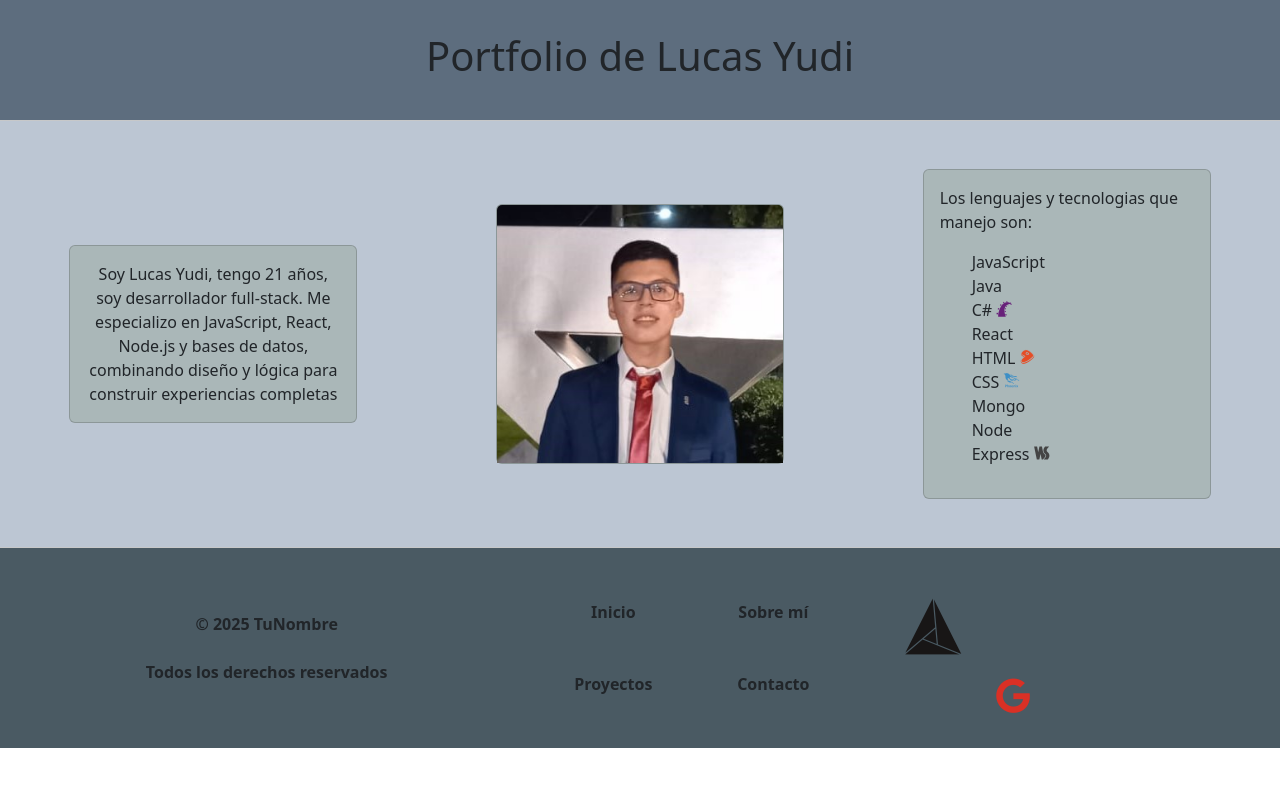
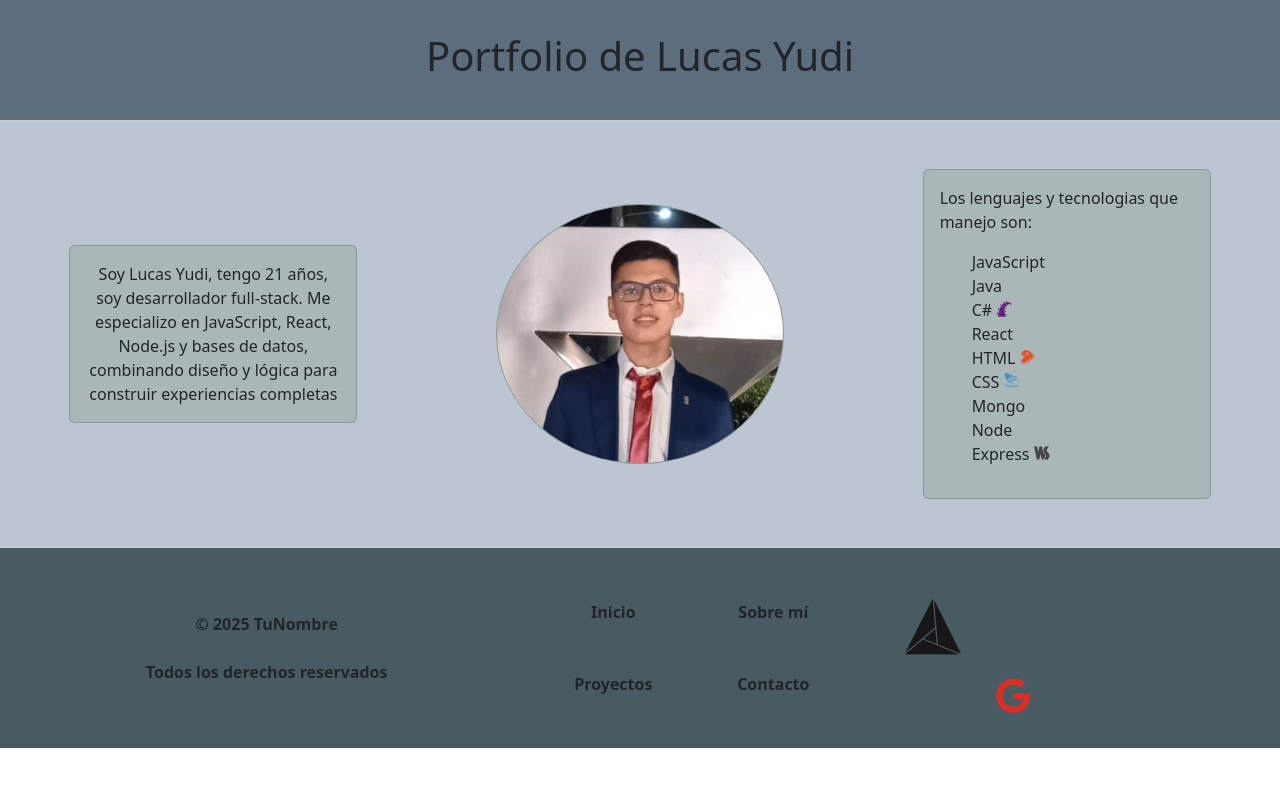
Before and after one commit to Yudi454/Portfolio-React, a React (Vite) app: page / in a window 1280 px wide. Shown: the top 786 px of the page. Built offline with nearby package versions, Linux system fonts and the light colour scheme.

Commit message:
Hice redonda la imagen

```diff
--- a/src/components/Main.jsx
+++ b/src/components/Main.jsx
@@ -7,7 +7,7 @@ export const Main = ({ datos }) => {
     <div className="Main">
       <Row className="align-items-center g-0" >
         {/* Primera Card */}
-        <Col lg={4} className="d-flex justify-content-center text-center">
+        <Col lg={4} className="Card1 d-flex justify-content-center text-center">
           <Card style={{ width: "18rem" }}>
             <Card.Body>
               <Card.Text>
@@ -21,8 +21,8 @@ export const Main = ({ datos }) => {
         </Col>
         {/* Segunda Card */}
         <Col className="Card2 d-flex justify-content-center" lg={4} >
-          <Card style={{ width: "18rem" }}>
-            <Card.Img variant="top" src="../../public/fotoMia.jpg" />
+          <Card className="ImagenRedonda" style={{ width: "18rem" }}>
+            <Card.Img className="ImagenRedonda" variant="top" src="../../public/fotoMia.jpg" />
           </Card>
         </Col>
         {/* Tercera Card */}
--- a/src/css/Main.css
+++ b/src/css/Main.css
@@ -43,12 +43,16 @@ hr{
     background-color:  #AAB7B8 !important;
 }
 
+.Card1{
+  animation: aparecer 3s;
+}
+
 .Card2{
-    animation: aparecer 3s;
+    animation: aparecer 4s;
 }
 
 .Card3{
-    animation: aparecer 3s;
+    animation: aparecer 5s;
 }
 
 .Main{
@@ -85,6 +89,11 @@ hr{
   font-size: 5vh !important;
 }
 
+.ImagenRedonda{
+  width: 18rem;
+  border-radius: 50% !important;
+}
+
 @keyframes aparecer {
     from {
       opacity: 0;
```
